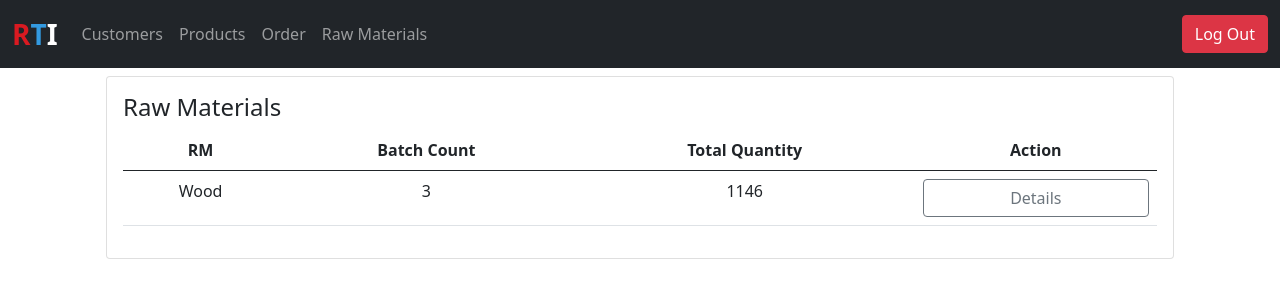
After one commit to Markdekaiser/RTIInventorySystem, a Django app: page /raw in a window 1280 px wide. The commit adds this page. Shown: the top 300 px of the page. Run offline with Django 3.2, Linux system fonts and the light colour scheme; a user stored in the database is signed in; data comes from the database, SQL or seed files in the repository; both versions use the stored data as it was after the commit; parts of the project's set-up code (start-up, migrations or seed data) failed here and were passed over.

Commit message:
Raw Materials Updated

```diff
--- a/main/models.py
+++ b/main/models.py
@@ -3,6 +3,7 @@ from django.db import models
 # Create your models here.
 from django.contrib.auth.models import AbstractBaseUser, PermissionsMixin, BaseUserManager
 from django.conf import settings
+from django.db.models.fields import AutoField
 from django.db.models.fields.related import ForeignKey
 
 #Custom User Model
@@ -92,6 +93,8 @@ class Product(models.Model):
     def __str__(self):
         return self.name
 
+
+
 class Requesition(models.Model):
 
     class Status(models.TextChoices):
@@ -112,3 +115,26 @@ class Requesition(models.Model):
 
     def __str__(self):
         return self.Control_Number
+
+class RawMaterial(models.Model):
+    id = models.AutoField(primary_key=True)
+    name = models.CharField(max_length=50, unique=True)
+
+    def __str__(self):
+        return self.name
+
+class RawBatch(models.Model):
+    id = models.AutoField(primary_key=True)
+    tp = models.ForeignKey(RawMaterial, on_delete=models.CASCADE)
+    batch_name = models.CharField(max_length=50)
+    date_created = models.DateField(auto_now=True)
+    quantity = models.IntegerField()
+
+    def __str__(self):
+        return 'Type: {} - Batch Name: {} - Quantity: {}'.format(self.tp.name, self.batch_name,self.quantity)
+
+class ReqToRaw(models.Model):
+    id = models.AutoField(primary_key=True)
+    raw = models.ForeignKey(RawBatch, on_delete=models.CASCADE)
+    req = models.ForeignKey(Requesition, on_delete=models.CASCADE)
+    quantity_needed = models.IntegerField()
--- a/main/templatetags/extras.py
+++ b/main/templatetags/extras.py
@@ -3,7 +3,7 @@ from django import template
 
 register = template.Library()
 
-from ..models import Requesition
+from ..models import Requesition, RawBatch
 
 @register.filter
 def calc(id):
@@ -43,3 +43,16 @@ def checkStorage(id):
         return False
     else:
         return True
+
+@register.filter
+def countBatches(id):
+    batch_count = RawBatch.objects.filter(tp=id).count()
+    return batch_count
+
+@register.filter
+def countWhole(id):
+    total = 0
+    batches = RawBatch.objects.filter(tp=id)
+    for batch in batches:
+        total += batch.quantity
+    return total
--- a/main/urls.py
+++ b/main/urls.py
@@ -14,7 +14,6 @@ urlpatterns = [
     path('order/accepted', views.accepted, name="accepted"),
     path('order/partial', views.partial, name="partial"),
     path('order/delivered', views.delivered, name="delivered"),
-
     path('order/details/<str:id>', views.details, name="details"),
     path('order/accept/<str:id>', views.acceptOrder, name="acceptOrder"),
     path('order/updatePart/<str:id>', views.updatePart, name="updatePart"),
@@ -22,6 +21,10 @@ urlpatterns = [
 
     path('products', views.productView, name="products"),
 
+    path('raw', views.raw, name="raw"),
+    path('raw/detials/<str:id>', views.rawDetails, name="rawDetails"),
+    path('raw/revert/<str:id>', views.revert, name="revert"),
+
     #For Authentication
     path('login/', views.loginView, name="login"),
     path('logout/', LogoutView.as_view(), {'next_page': settings.LOGOUT_REDIRECT_URL} , name="logout"),
--- a/main/views.py
+++ b/main/views.py
@@ -9,11 +9,11 @@ from django.contrib.auth.decorators import login_required
 from django.core.paginator import Paginator
 from django.forms import inlineformset_factory
 
-from .forms import RequestForm, ProductForm, CustomerForm
+from .forms import RequestForm, ProductForm, CustomerForm,ReqToRawForm
 
 from .admin import UserCreationform, UserChangeForm
 
-from .models import Customer, Product, Requesition
+from .models import Customer, Product, RawBatch, ReqToRaw, Requesition, RawMaterial
 
 # Create your views here.
 def loginView(request):
@@ -199,9 +199,35 @@ def delivered(request):
 @login_required(login_url='/login/')
 def details(request, id):
     req = Requesition.objects.get(id=id)
-    context = {'req':req}
+    mats = ReqToRaw.objects.filter(req=id)
+    form = ReqToRawForm()
+    if request.method == 'POST':
+        form = ReqToRawForm(request.POST)
+        if form.is_valid():
+            clean_form = form.cleaned_data
+            clean_form = form.save(commit=False)
+            batch = RawBatch.objects.get(id=clean_form.raw.id)
+            num = batch.quantity - clean_form.quantity_needed
+            batch.quantity = num
+            batch.save()
+            clean_form.req = req
+            clean_form.save()
+            return HttpResponseRedirect('/order/details/'+id)
 
+    context = {'req':req, 'form':form,'mats':mats}
     return render(request, 'main/details.html',context)
+
+@login_required(login_url='/login/')
+def revert(request,id):
+    mat = ReqToRaw.objects.get(id=id)
+    batch = RawBatch.objects.get(id=mat.raw.id)
+    num = batch.quantity + mat.quantity_needed
+    rev_id = mat.req.id
+    batch.quantity = num
+    batch.save()
+    mat.delete()
+    return HttpResponseRedirect('/order/details/'+str(rev_id))
+
 
 @login_required(login_url='/login/')
 def productView(request):
@@ -267,3 +293,19 @@ def updateFull(request,id):
     req.status = 'D'
     req.save()
     return HttpResponseRedirect('/order/details/'+id)
+
+@login_required(login_url='/login/')
+def raw(request):
+    raws = RawMaterial.objects.all()
+    context = {'raws':raws}
+    return render(request, 'main/RawMaterials.html',context)
+
+@login_required(login_url='/login/')
+def rawDetails(request, id):
+    raw = RawMaterial.objects.get(id=id)
+    batches = RawBatch.objects.filter(tp=raw.id).order_by('date_created','-quantity')
+    paginator = Paginator(batches, 20)
+    page_number = request.GET.get('page')
+    page_obj = paginator.get_page(page_number)
+    context = {'raw':raw,'batches':page_obj}
+    return render(request, 'main/rawDetails.html',context)
--- a/templates/base.html
+++ b/templates/base.html
@@ -34,6 +34,9 @@
                     <li class="nav-item">
                         <a class="nav-link " aria-current="page" href="{% url 'create_order' %}">Order</a>
                     </li>
+                    <li class="nav-item">
+                        <a class="nav-link " aria-current="page" href="{% url 'raw' %}">Raw  Materials</a>
+                    </li>
                 </ul>
                 <ul class=" navbar-nav">
                     <li class="nav-item">
--- /dev/null
+++ b/templates/main/RawMaterials.html
@@ -0,0 +1,41 @@
+{% extends 'base.html' %}
+{% load extras %}
+{% block title %} Raw Materials {% endblock %}
+
+{% block content %}
+    <div class="container">
+        <div class="row">
+            <div class="col-sm-12">
+                <div class="card">
+                    <div class="card-body">
+                        <h4 class="card-title">Raw Materials</h4>
+                        <table class="table table-hover">
+                            <thead class="text-center">
+                                <tr>
+                                    <th>RM</th>
+                                    <th>Batch Count</th>
+                                    <th>Total Quantity</th>
+                                    <th>Action</th>
+                                </tr>
+                            </thead>
+                            <tbody class="text-center">
+                                {%for raw in raws%}
+                                    <tr>
+                                        <td>{{raw.name}}</td>
+                                        <td>{{raw.id|countBatches}}</td>
+                                        <td>{{raw.id|countWhole}}</td>
+                                        <td>
+                                            <div class="d-grid gap-2 ">
+                                                <a href="{% url 'rawDetails' raw.id %}" class="btn btn-outline-secondary">Details</a>
+                                            </div>
+                                        </td>
+                                    </tr>
+                                {% endfor %}
+                            </tbody>
+                        </table>
+                    </div>
+                </div>
+            </div>
+        </div>
+    </div>
+{% endblock %}
```
Also changed, not shown: main/admin.py (+30 -1 lines), main/forms.py (+16 -1 lines), templates/main/assoc.html (added, +7 -0 lines), templates/main/details.html (+63 -2 lines), templates/main/rawDetails.html (added, +55 -0 lines), db.sqlite3, main/migrations/0007_auto_20210901_0039.py (added), main/migrations/0008_rename_type_rawbatch_tp.py (added).
